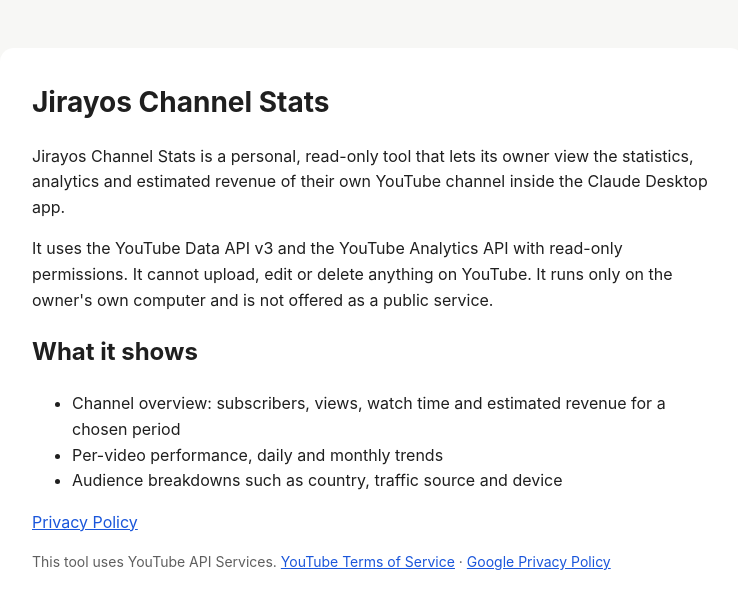
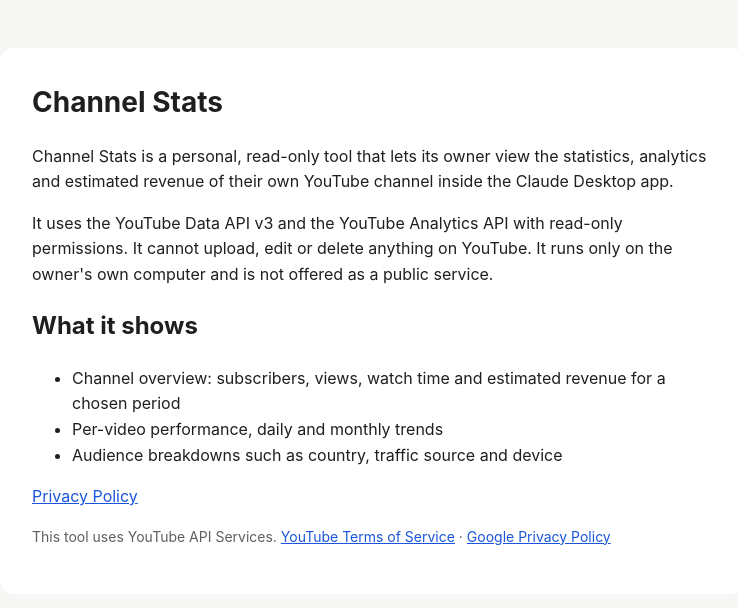
Before and after one commit to ihonn/ihonn.github.io, a plain HTML site: page channel-stats/index.html in a window 1280 px wide. Shown: the whole page, without its empty margins (268-1006 px from the left). Drawn offline with Linux system fonts and the light colour scheme.

Commit message:
Update title and description in index.html

```diff
--- a/channel-stats/index.html
+++ b/channel-stats/index.html
@@ -18,8 +18,8 @@
 </head>
 <body>
 <main>
-  <h1>Jirayos Channel Stats</h1>
-  <p>Jirayos Channel Stats is a personal, read-only tool that lets its owner view the statistics, analytics and estimated revenue of their own YouTube channel inside the Claude Desktop app.</p>
+  <h1> Channel Stats</h1>
+  <p> Channel Stats is a personal, read-only tool that lets its owner view the statistics, analytics and estimated revenue of their own YouTube channel inside the Claude Desktop app.</p>
   <p>It uses the YouTube Data API v3 and the YouTube Analytics API with read-only permissions. It cannot upload, edit or delete anything on YouTube. It runs only on the owner's own computer and is not offered as a public service.</p>
   <h2>What it shows</h2>
   <ul>
```
